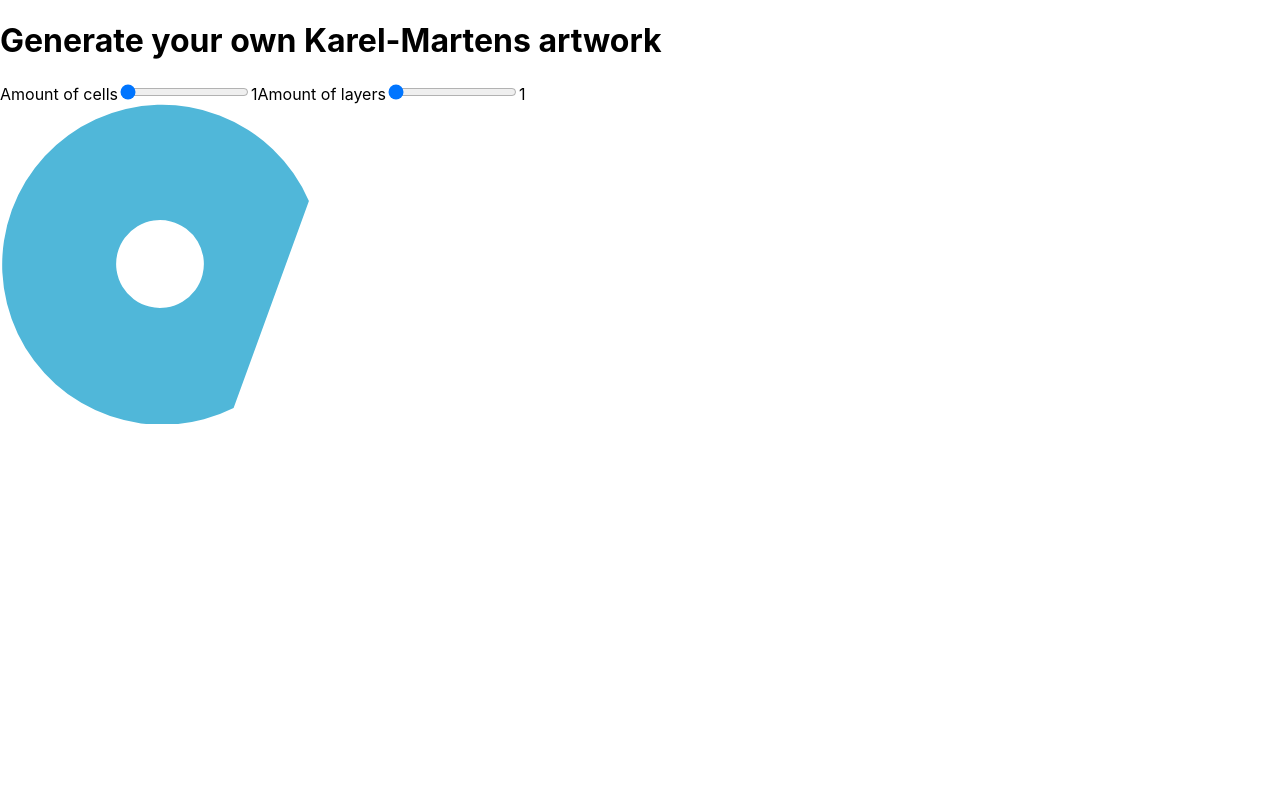
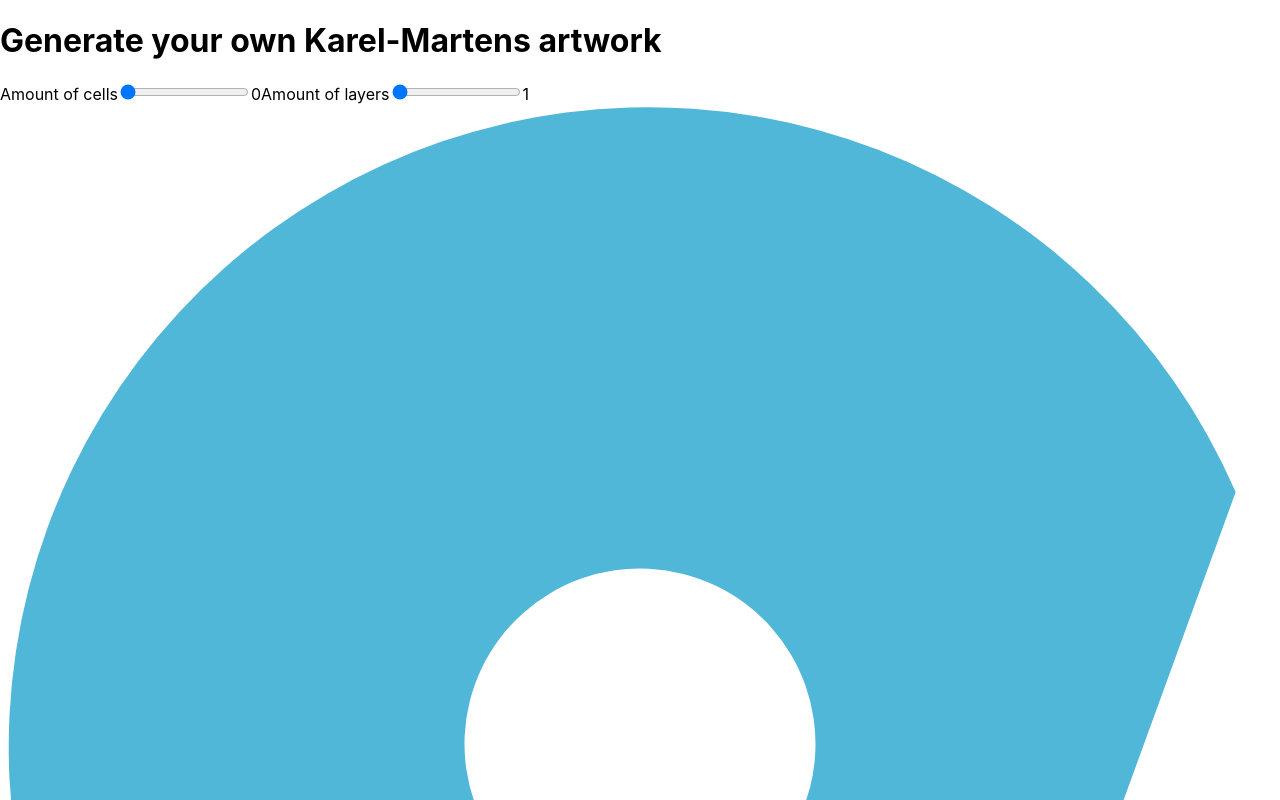
Before and after one commit to KaatClinckemaillie/generate-art, a React (Create React App) app: page / in a window 1280 px wide. Shown: the top 800 px of the page. Built offline with nearby package versions, Linux system fonts and the light colour scheme.

Commit message:
change columns of grid

```diff
--- a/src/App.js
+++ b/src/App.js
@@ -7,33 +7,44 @@ import { useState } from 'react';
 function App() {
 
   //const gridItems = [<Circle layers={2} />, gridItem, gridItem, gridItem, gridItem, gridItem];
-  const [amountCells, setAmountCells] = useState(1);
+  const [amountColumns, setAmountColumns] = useState(0);
   const [amountLayers, setAmountLayers] = useState(1);
+  const [amountGridItems, setAmountGridItems] = useState(1);
 
-  const [gridItems, setGridItems] = useState(new Array(amountCells).fill(<Circle layers={amountLayers} />));
+  const [gridItems, setGridItems] = useState(new Array(amountGridItems).fill(<Circle layers={amountLayers} />));
 
 
 
-  const changeCells = (value) => {
-    setAmountCells(value);
-    setGridItems(new Array(value).fill(<Circle layers={amountLayers} />));
+  const changeGrid = (value) => {
+    setAmountColumns(value);
+    if(value === 0) {
+      setAmountGridItems(1);
+      setGridItems(new Array(1).fill(<Circle layers={amountLayers} />));
+    }else if (value === 1) {
+      setAmountGridItems(1);
+      setGridItems(new Array(2).fill(<Circle layers={amountLayers} />));
+    }else {
+      setAmountGridItems(value * (2 * value - 2));
+      setGridItems(new Array(value * (2 * value - 2)).fill(<Circle layers={amountLayers} />));
+    }
+
   }
 
   const changeLayers = (value) => {
     setAmountLayers(value);
-    setGridItems(new Array(amountCells).fill(<Circle layers={value} />));
+    setGridItems(new Array(amountGridItems).fill(<Circle layers={value} />));
   }
 
   return (
     <div className='container'>
     <h1 className="title">Generate your own Karel-Martens artwork</h1>
     <form>
-      <Slider label="Amount of cells" min={1} max={16} value={amountCells} onValueChange={(value) => changeCells(value)}/>
+      <Slider label="Amount of cells" min={0} max={5} value={amountColumns} onValueChange={(value) => changeGrid(value)}/>
       <Slider label="Amount of layers" min={1} max={3} value={amountLayers} onValueChange={(value) => changeLayers(value)}/>
     </form>
 
     <div className='poster'>
-      <Grid gridItems={gridItems} />
+      <Grid gridItems={gridItems} gridColumns={amountColumns}/>
 
       <div className='poster__name'>
 
--- a/src/components/Circle.js
+++ b/src/components/Circle.js
@@ -4,9 +4,9 @@ import { random } from "../functions/lib.js";
 
 const Circle = ({layers}) => {
     const artworkLayers = [
-        [{fill: '#99F2EF', rotate:'rotate(20, 50, 50)'}],
-        [{fill: '#99F2EF', rotate:'rotate(20, 50, 50)'} , {fill: '#00FF00', rotate:'rotate(120, 50, 50)'}],
-        [{fill: '#99F2EF', rotate:'rotate(20, 50, 50)'}, {fill: '#00FF00', rotate:'rotate(120, 50, 50)'} , {fill: '#0000FF', rotate:'rotate(90, 50, 50)'}]
+        [{rotate:'rotate(20, 50, 50)'}],
+        [{rotate:'rotate(20, 50, 50)'} , {rotate:'rotate(120, 50, 50)'}],
+        [{rotate:'rotate(20, 50, 50)'}, {rotate:'rotate(120, 50, 50)'} , {rotate:'rotate(90, 50, 50)'}]
     ]
 
     const colors = ['#99F2EF','#00FF00','#0000FF', '#EBD600', '#4169E1', `#FFA200`,
--- a/src/components/Grid.js
+++ b/src/components/Grid.js
@@ -1,6 +1,10 @@
-const Grid = ({gridItems}) => {
+const Grid = ({gridItems, gridColumns}) => {
+  if (gridColumns === 0){
+    gridColumns = 1
+  }
+
   return (
-        <div className="grid">
+        <div className="grid" style={{gridTemplateColumns: `repeat(${gridColumns}, 1fr)`}}>
         {gridItems.map((item, index)=> <div key={index}>{item}</div>)}
         </div>
     );
```
